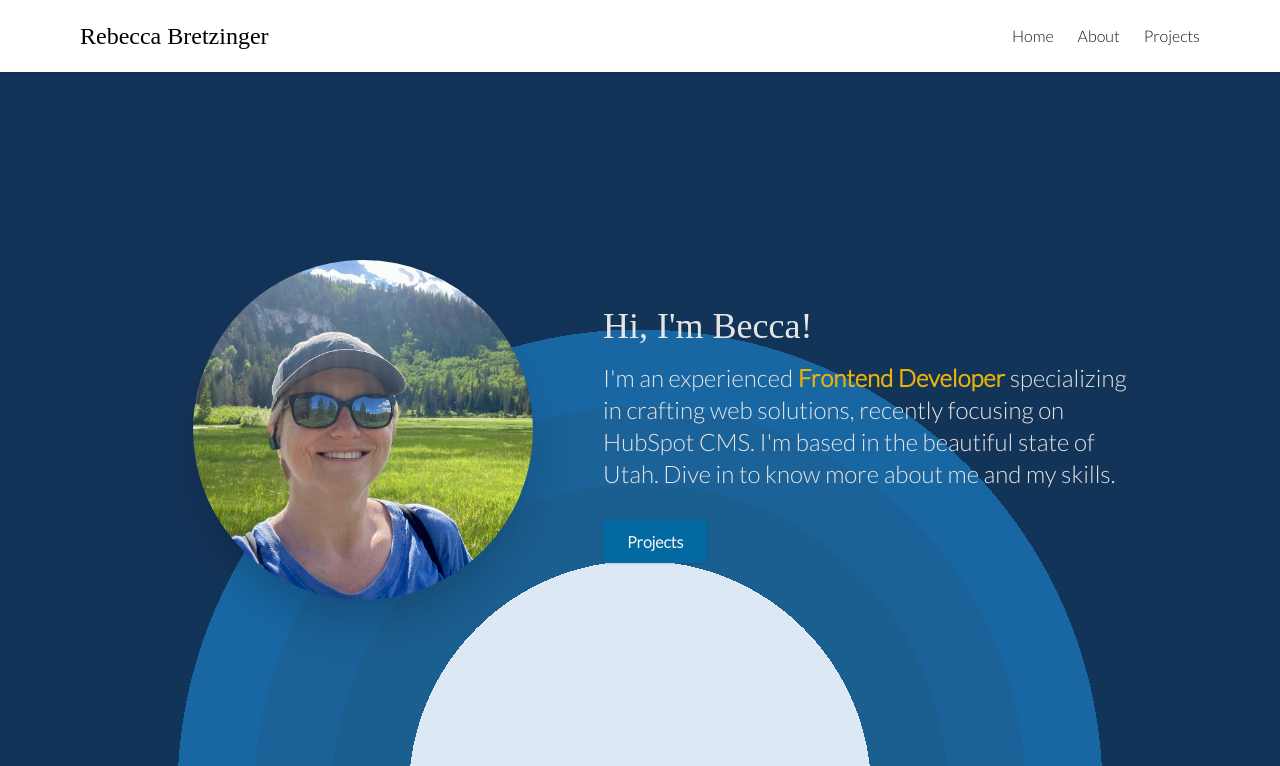
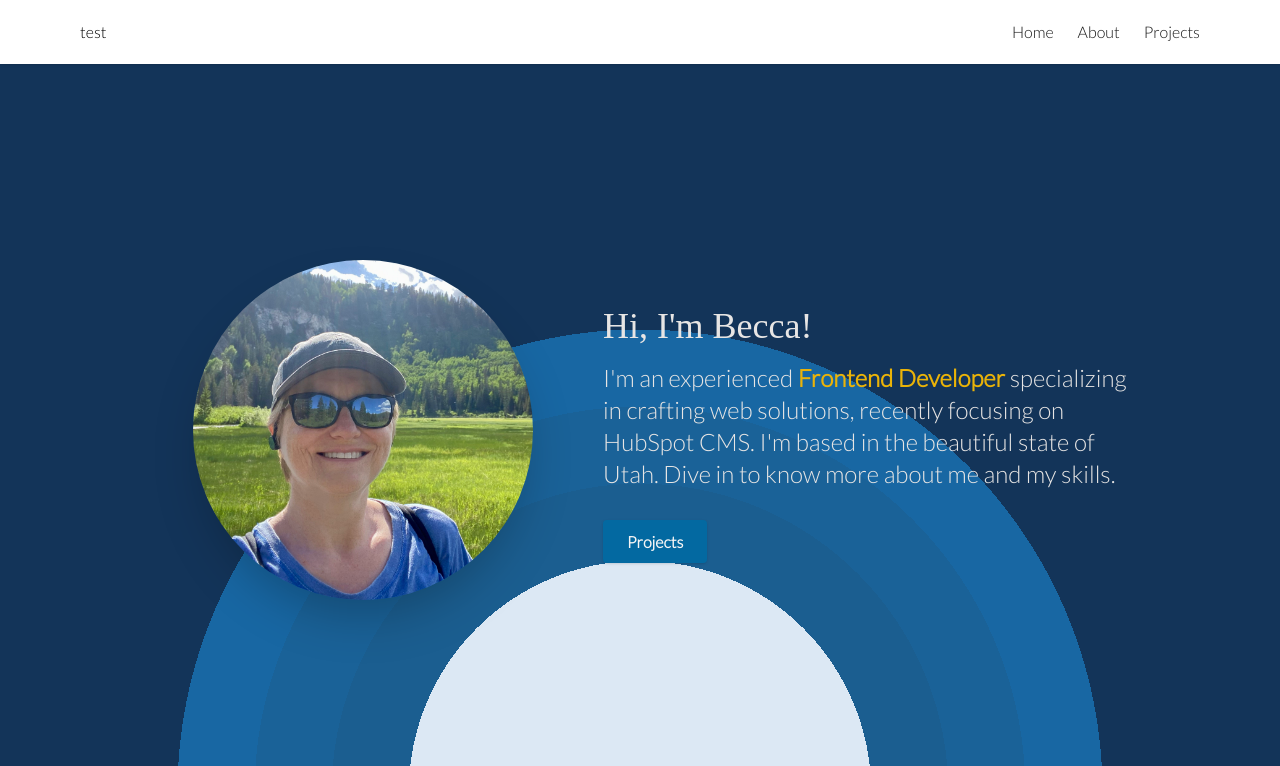
Before and after one commit to bretzingerr/nextjs-website, a Next.js app: page / in a window 1280 px wide. Shown: the top 766 px of the page. Built offline with nearby package versions, Linux system fonts and the light colour scheme; a web font is replaced by a local one.

Commit message:
no message

```diff
--- a/components/Navbar.tsx
+++ b/components/Navbar.tsx
@@ -33,9 +33,9 @@ export default function Navbar() {
       <div className="justify-between md:items-center md:flex">
         <div>
           <div className="flex items-center justify-between py-3 md:py-5 md:block">
-            <Link to="home">
+            <Link to="home">test
               {/* <div className="container flex items-center space-x-2"> */}
-                <h2 className="text-2xl">Rebecca Bretzinger</h2>
+                {/* <h2 className="text-2xl">Rebecca Bretzinger</h2> */}
               {/* </div> */}
             </Link>
             <div className="md:hidden">
```
Also changed, not shown: .eslintrc.json.
